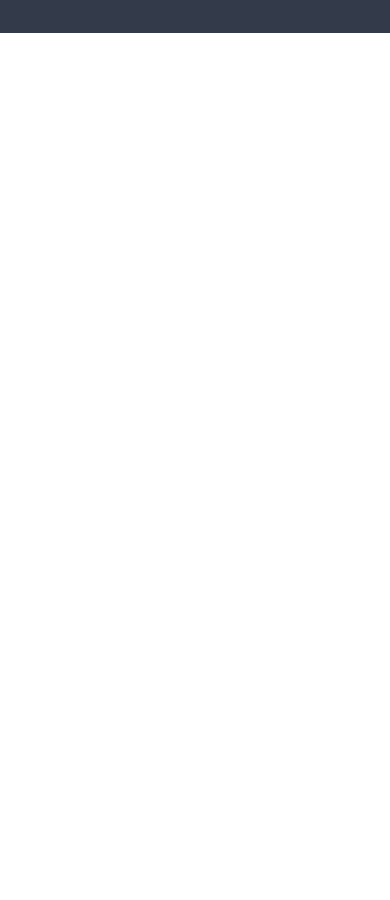
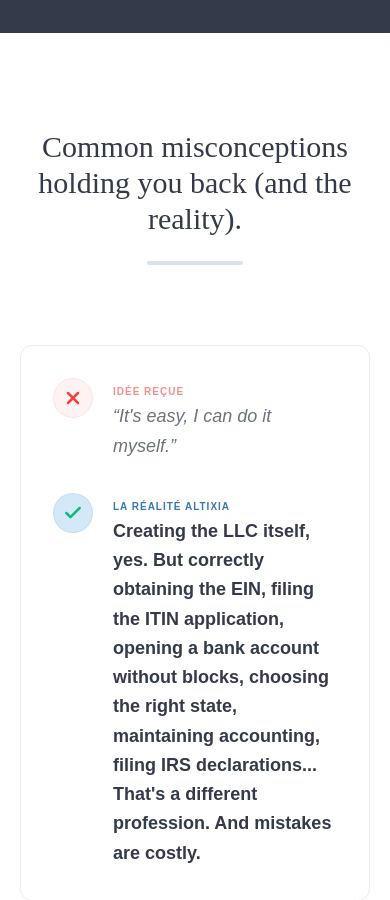
Before and after one commit to soadev/AltixiaLLC, a React (Vite) app: page / in a window 390 px wide. Shown: the part 11100-12000 px from the top of the page. Before the commit the page ends 11133 px from the top, so only its background shows below. Built offline with nearby package versions, Linux system fonts and the light colour scheme.

Commit message:
feat(04-01): create Objections and Testimonials sections via Gemini MCP, wire into Home

```diff
--- /dev/null
+++ b/src/components/Objections.tsx
@@ -0,0 +1,93 @@
+import { motion } from 'framer-motion'
+import { X, Check } from 'lucide-react'
+import { useContent } from '../hooks/useContent'
+
+export function Objections() {
+  const content = useContent()
+
+  const containerVariants = {
+    hidden: { opacity: 0 },
+    visible: {
+      opacity: 1,
+      transition: {
+        staggerChildren: 0.2,
+      },
+    },
+  }
+
+  const itemVariants = {
+    hidden: { opacity: 0, y: 20 },
+    visible: {
+      opacity: 1,
+      y: 0,
+      transition: { duration: 0.5, ease: 'easeOut' as const },
+    },
+  }
+
+  return (
+    <section className="py-24 px-5 md:px-8 bg-white overflow-hidden">
+      <div className="max-w-6xl mx-auto">
+        <motion.div
+          initial={{ opacity: 0, y: 20 }}
+          whileInView={{ opacity: 1, y: 0 }}
+          viewport={{ once: true }}
+          transition={{ duration: 0.6 }}
+          className="text-center mb-20"
+        >
+          <h2 className="font-serif text-[#333A49] text-3xl md:text-5xl mb-6">
+            {content.objections.sectionTitle}
+          </h2>
+          <div className="w-24 h-1 bg-[#3877AF] mx-auto rounded-full opacity-20" />
+        </motion.div>
+
+        <motion.div
+          variants={containerVariants}
+          initial="hidden"
+          whileInView="visible"
+          viewport={{ once: true }}
+          className="flex flex-col gap-12"
+        >
+          {content.objections.items.map((item, index) => (
+            <motion.div
+              key={index}
+              variants={itemVariants}
+              className="group bg-white border border-[#E8EDF2] rounded-xl p-8 md:p-12 hover:shadow-2xl hover:shadow-[#333A49]/5 hover:border-[#3877AF]/30 transition-all duration-500 relative"
+            >
+              <div className="grid md:grid-cols-2 gap-8 md:gap-24 items-start">
+                {/* Myth / Objection (Left) */}
+                <div className="flex gap-5 items-start">
+                  <div className="flex-shrink-0 w-10 h-10 rounded-full bg-red-50 flex items-center justify-center text-[#EF4444] border border-red-100">
+                    <X size={20} strokeWidth={3} />
+                  </div>
+                  <div className="space-y-2">
+                    <span className="text-[10px] font-bold uppercase tracking-widest text-[#EF4444]/60">
+                      IDÉE REÇUE
+                    </span>
+                    <p className="text-[#6B7280] text-lg font-medium leading-relaxed italic">
+                      &ldquo;{item.myth}&rdquo;
+                    </p>
+                  </div>
+                </div>
+
+                {/* Reality / Response (Right) */}
+                <div className="flex gap-5 items-start">
+                  <div className="flex-shrink-0 w-10 h-10 rounded-full bg-[#D5E8F8] flex items-center justify-center text-[#10B981] border border-[#9BCAEF]/30 group-hover:bg-[#3877AF] group-hover:text-white transition-colors duration-300">
+                    <Check size={20} strokeWidth={3} />
+                  </div>
+                  <div className="space-y-2">
+                    <span className="text-[10px] font-bold uppercase tracking-widest text-[#3877AF]">
+                      LA RÉALITÉ ALTIXIA
+                    </span>
+                    <p className="text-[#333A49] text-lg font-bold leading-relaxed">
+                      {item.reality}
+                    </p>
+                  </div>
+                </div>
+              </div>
+            </motion.div>
+          ))}
+        </motion.div>
+      </div>
+    </section>
+  )
+}
--- /dev/null
+++ b/src/components/Testimonials.tsx
@@ -0,0 +1,106 @@
+import { motion } from 'framer-motion'
+import { Quote } from 'lucide-react'
+import { useContent } from '../hooks/useContent'
+
+export function Testimonials() {
+  const content = useContent()
+
+  const containerVariants = {
+    hidden: { opacity: 0 },
+    visible: {
+      opacity: 1,
+      transition: {
+        staggerChildren: 0.1,
+      },
+    },
+  }
+
+  const itemVariants = {
+    hidden: { opacity: 0, y: 20 },
+    visible: {
+      opacity: 1,
+      y: 0,
+      transition: {
+        duration: 0.5,
+        ease: 'easeOut' as const,
+      },
+    },
+  }
+
+  return (
+    <section className="py-24 px-5 md:px-8 bg-white overflow-hidden">
+      <div className="max-w-6xl mx-auto">
+        {/* Section Header */}
+        <motion.div
+          initial={{ opacity: 0, y: 20 }}
+          whileInView={{ opacity: 1, y: 0 }}
+          viewport={{ once: true }}
+          transition={{ duration: 0.6 }}
+          className="text-center mb-20"
+        >
+          <h2 className="font-serif text-[#333A49] text-3xl md:text-[40px] leading-tight mb-6">
+            {content.testimonials.sectionTitle}
+          </h2>
+          <div className="w-16 h-1 bg-[#3877AF] mx-auto opacity-20" />
+        </motion.div>
+
+        {/* Testimonials Grid */}
+        <motion.div
+          variants={containerVariants}
+          initial="hidden"
+          whileInView="visible"
+          viewport={{ once: true }}
+          className="grid grid-cols-1 md:grid-cols-3 gap-8 mb-16"
+        >
+          {content.testimonials.items.map((item, idx) => (
+            <motion.div
+              key={idx}
+              variants={itemVariants}
+              className="bg-white p-8 border border-[#E8EDF2] rounded-lg shadow-sm hover:border-[#3877AF] transition-all group flex flex-col h-full"
+            >
+              {/* Decorative Quote Mark */}
+              <div className="mb-6">
+                <Quote
+                  size={40}
+                  fill="#D5E8F8"
+                  stroke="none"
+                  className="text-[#D5E8F8] group-hover:text-[#9BCAEF] transition-colors"
+                />
+              </div>
+
+              {/* Quote Content */}
+              <blockquote className="flex-grow">
+                <p className="font-sans italic text-[#333A49] text-lg leading-relaxed mb-8">
+                  &ldquo;{item.quote}&rdquo;
+                </p>
+              </blockquote>
+
+              {/* Attribution */}
+              <footer className="mt-auto border-t border-[#E8EDF2] pt-6">
+                <p className="font-sans font-bold text-[#333A49] text-sm tracking-wide uppercase">
+                  {item.author}
+                </p>
+                <p className="font-sans text-[#6B7280] text-xs mt-1 uppercase tracking-widest">
+                  {item.role} — {item.location}
+                </p>
+              </footer>
+            </motion.div>
+          ))}
+        </motion.div>
+
+        {/* Centered Closing Text */}
+        <motion.div
+          initial={{ opacity: 0 }}
+          whileInView={{ opacity: 1 }}
+          viewport={{ once: true }}
+          transition={{ delay: 0.4, duration: 0.8 }}
+          className="text-center max-w-2xl mx-auto"
+        >
+          <p className="font-sans text-[#6B7280] text-lg leading-relaxed italic border-t border-[#E8EDF2] pt-12">
+            Ils avaient les mêmes doutes que vous. Aujourd&apos;hui, leur LLC est active.
+          </p>
+        </motion.div>
+      </div>
+    </section>
+  )
+}
--- a/src/pages/Home.tsx
+++ b/src/pages/Home.tsx
@@ -6,6 +6,8 @@ import { PackLLC } from '../components/PackLLC'
 import { WhyAltixia } from '../components/WhyAltixia'
 import { HowItWorks } from '../components/HowItWorks'
 import { Stats } from '../components/Stats'
+import { Objections } from '../components/Objections'
+import { Testimonials } from '../components/Testimonials'
 
 export function Home() {
   return (
@@ -32,7 +34,12 @@ export function Home() {
       <section className="bg-[#333A49]">
         <Stats />
       </section>
-      {/* More sections added in Phase 4 */}
+      <section id="objections" className="bg-white">
+        <Objections />
+      </section>
+      <section className="bg-white">
+        <Testimonials />
+      </section>
     </div>
   )
 }
```
